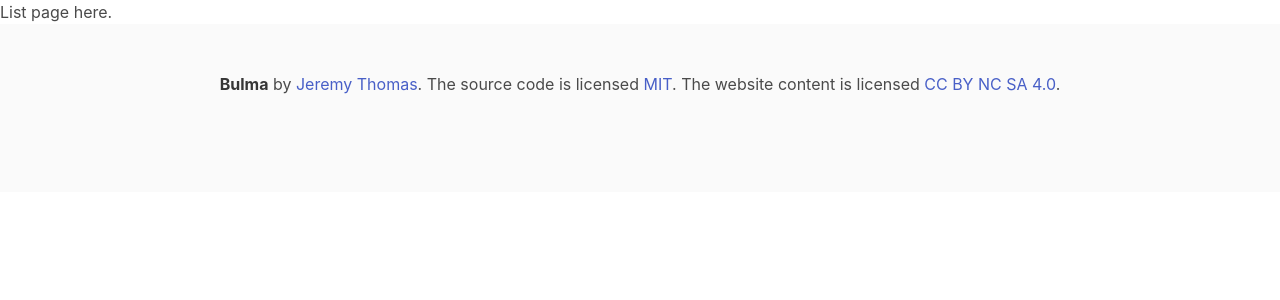
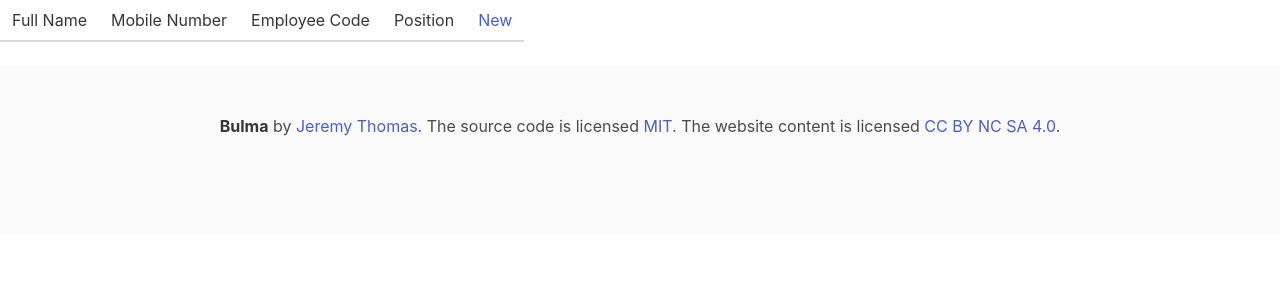
Before and after one commit to uysalserkan/Python-Topics, a Django app: page /list/ in a window 1280 px wide. Shown: the part 56-356 px from the top of the page. Run offline with Django 3.2, Linux system fonts and the light colour scheme; data that the repository does not hold is empty.

Commit message:
Project done. Creating page, update page, delete page finished.

```diff
--- a/Django Apps/crud_operations/main/templates/src/emp_list.html
+++ b/Django Apps/crud_operations/main/templates/src/emp_list.html
@@ -1,5 +1,43 @@
 {% extends 'src/main.html' %}
 
 {% block content %}
-<h1>List page here.</h1>
+
+<table class="table table-borderless">
+    <thead class="border-bottom font-weight-bold">
+        <tr>
+            <td>Full Name</td>
+            <td>Mobile Number</td>
+            <td>Employee Code</td>
+            <td>Position</td>
+            <td>
+                <a href="{% url 'form' %}" class="btn btn-outline-success">
+                    <i class="fas fa-plus"></i> New
+                </a>
+            </td>
+        </tr>
+    </thead>
+    <tbody>
+        {% for emp in employees %}
+        <tr>
+            <td>{{emp.fullname}}</td>
+            <td>{{emp.mobile}}</td>
+            <td>{{emp.emp_code}}</td>
+            <td>{{emp.position}}</td>
+            <td>
+                <a href="{% url 'update' emp.id %}" class="btn text-seconday px-0">
+                    <i class="far fa-edit fa-lg">
+                    </i>
+                </a>
+                <form action="{% url 'delete' emp.id %}" method="post" class="d-inline">
+                    {% csrf_token %}
+                    <button type="submit" class="btn">
+                        <i class="far fa-trash-alt fa-lg text-danger float-right"></i>
+                    </button>
+                </form>
+            </td>
+        </tr>
+        {% endfor %}
+    </tbody>
+</table>
+
 {% endblock content %}
--- a/Django Apps/crud_operations/main/urls.py
+++ b/Django Apps/crud_operations/main/urls.py
@@ -1,9 +1,11 @@
-from main.views import employee_form, employee_list
+from main.views import employee_delete, employee_form, employee_list
 from django.urls import path
 from .models import *
 
 urlpatterns = [
-    path('', employee_form),
-    path('list/', employee_list),
-    path('form/', employee_form),
+    path('', employee_form, name='home'),
+    path('list/', employee_list, name='list'),
+    path('form/', employee_form, name="form"),
+    path('update/<int:id>', employee_form, name='update'),
+    path('delete/<int:id>', employee_delete, name='delete'),
 ]
--- a/Django Apps/crud_operations/main/views.py
+++ b/Django Apps/crud_operations/main/views.py
@@ -1,5 +1,6 @@
 from django.shortcuts import redirect, render, HttpResponse
 from .forms import EmployeeForm
+from .models import Employee
 
 # Create your views here.
 
@@ -9,15 +10,19 @@
         request=request,
         template_name='src/emp_list.html',
         context={
-
+            'employees': Employee.objects.all(),
         }
     )
 
 
-def employee_form(request):
+def employee_form(request, id=0):
 
     if request.method == 'GET':
-        form = EmployeeForm
+        if id == 0:
+            form = EmployeeForm
+        else:
+            emp = Employee.objects.get(pk=id)
+            form = EmployeeForm(instance=emp)
 
         return render(
             request=request,
@@ -28,12 +33,18 @@
         )
 
     else:
-        form = EmployeeForm(request.POST)
+        if id == 0:
+            form = EmployeeForm(request.POST)
+        else:
+            emp = Employee.objects.get(pk=id)
+            form = EmployeeForm(request.POST, instance=emp)
         if form.is_valid:
             form.save()
 
         return redirect('list/')
 
 
-def employee_delete(request):
-    pass
+def employee_delete(request, id):
+    emp = Employee.objects.get(pk=id)
+    emp.delete()
+    return redirect('list/')
```
Also changed, not shown: Django Apps/crud_operations/main/templates/src/emp_form.html (+11 -1 lines).
